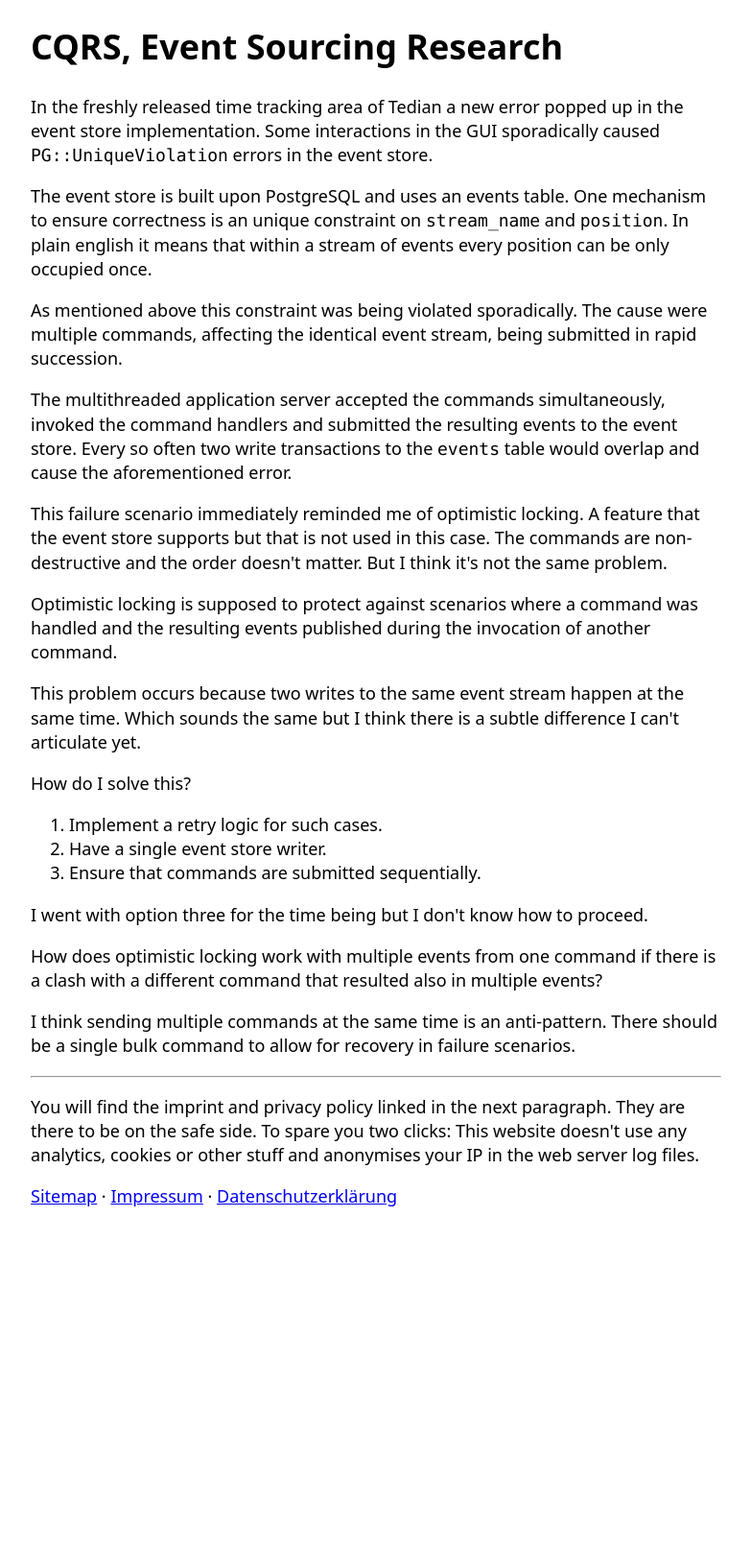
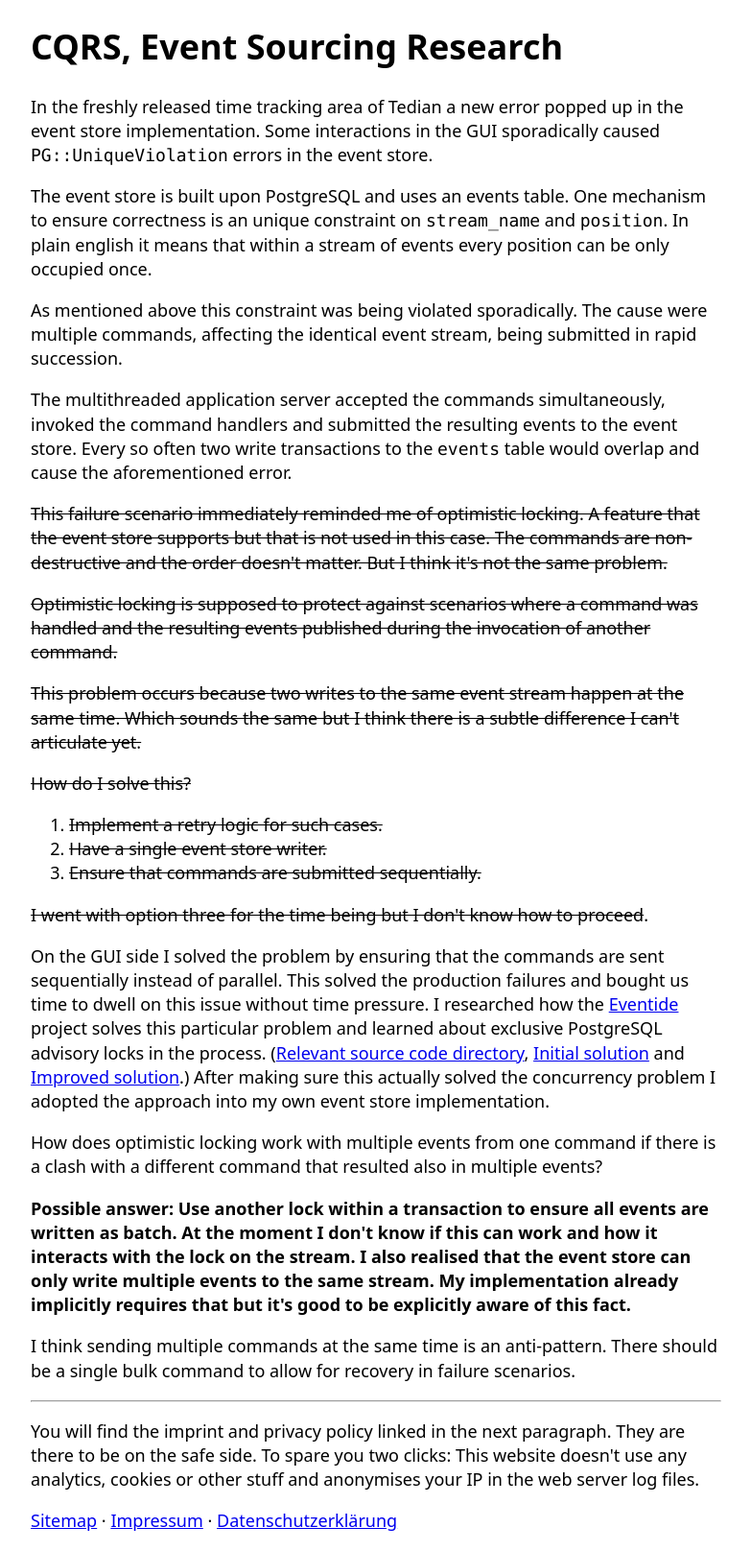
Before and after one commit to stravid/stravid-website, a Jekyll site: the page cqrs-event-sourcing-research.html, which Jekyll copies as it is, in a window 1280 px wide. Shown: the whole page at 96% size, without its empty margins (248-1031 px from the left). Built offline with Jekyll 4.4.1, drawn with Linux system fonts in a browser that asks for light colours; Markdown is read by kramdown in place of the engine named in the settings; before the commit the page ends 1277 px from its top, so only the background shows below that.

Commit message:
Update my Event Sourcing research

```diff
--- a/cqrs-event-sourcing-research.html
+++ b/cqrs-event-sourcing-research.html
@@ -30,33 +30,41 @@
   </p>
 
   <p>
-    This failure scenario immediately reminded me of optimistic locking. A feature that the event store supports but that is not used in this case. The commands are non-destructive and the order doesn't matter. But I think it's not the same problem.
+    <s>This failure scenario immediately reminded me of optimistic locking. A feature that the event store supports but that is not used in this case. The commands are non-destructive and the order doesn't matter. But I think it's not the same problem.</s>
   </p>
 
   <p>
-    Optimistic locking is supposed to protect against scenarios where a command was handled and the resulting events published during the invocation of another command.
+    <s>Optimistic locking is supposed to protect against scenarios where a command was handled and the resulting events published during the invocation of another command.</s>
   </p>
 
   <p>
-    This problem occurs because two writes to the same event stream happen at the same time. Which sounds the same but I think there is a subtle difference I can't articulate yet.
+    <s>This problem occurs because two writes to the same event stream happen at the same time. Which sounds the same but I think there is a subtle difference I can't articulate yet.</s>
   </p>
 
   <p>
-    How do I solve this?
+    <s>How do I solve this?</s>
   </p>
 
   <ol>
-    <li>Implement a retry logic for such cases.</li>
-    <li>Have a single event store writer.</li>
-    <li>Ensure that commands are submitted sequentially.</li>
+    <li><s>Implement a retry logic for such cases.</s></li>
+    <li><s>Have a single event store writer.</s></li>
+    <li><s>Ensure that commands are submitted sequentially.</s></li>
   </ol>
 
   <p>
-    I went with option three for the time being but I don't know how to proceed.
+    <s>I went with option three for the time being but I don't know how to proceed</s>.
+  </p>
+
+  <p>
+    On the GUI side I solved the problem by ensuring that the commands are sent sequentially instead of parallel. This solved the production failures and bought us time to dwell on this issue without time pressure. I researched how the <a href="https://eventide-project.org/">Eventide</a> project solves this particular problem and learned about exclusive PostgreSQL advisory locks in the process. (<a href="https://github.com/eventide-project/message-store-postgres-database/tree/master/database/functions">Relevant source code directory</a>, <a href="https://github.com/eventide-project/message-store-postgres/commit/5e81fff4111155798a22f206528c20a4bfc4b6c3">Initial solution</a> and <a href="https://github.com/eventide-project/message-store-postgres/commit/68867eae6abceacb41f81397688463bcd3ced1fe">Improved solution</a>.) After making sure this actually solved the concurrency problem I adopted the approach into my own event store implementation.
   </p>
 
   <p>
     How does optimistic locking work with multiple events from one command if there is a clash with a different command that resulted also in multiple events?
+  </p>
+
+  <p>
+    <strong>Possible answer: Use another lock within a transaction to ensure all events are written as batch. At the moment I don't know if this can work and how it interacts with the lock on the stream. I also realised that the event store can only write multiple events to the same stream. My implementation already implicitly requires that but it's good to be explicitly aware of this fact.</strong>
   </p>
 
   <p>
```
